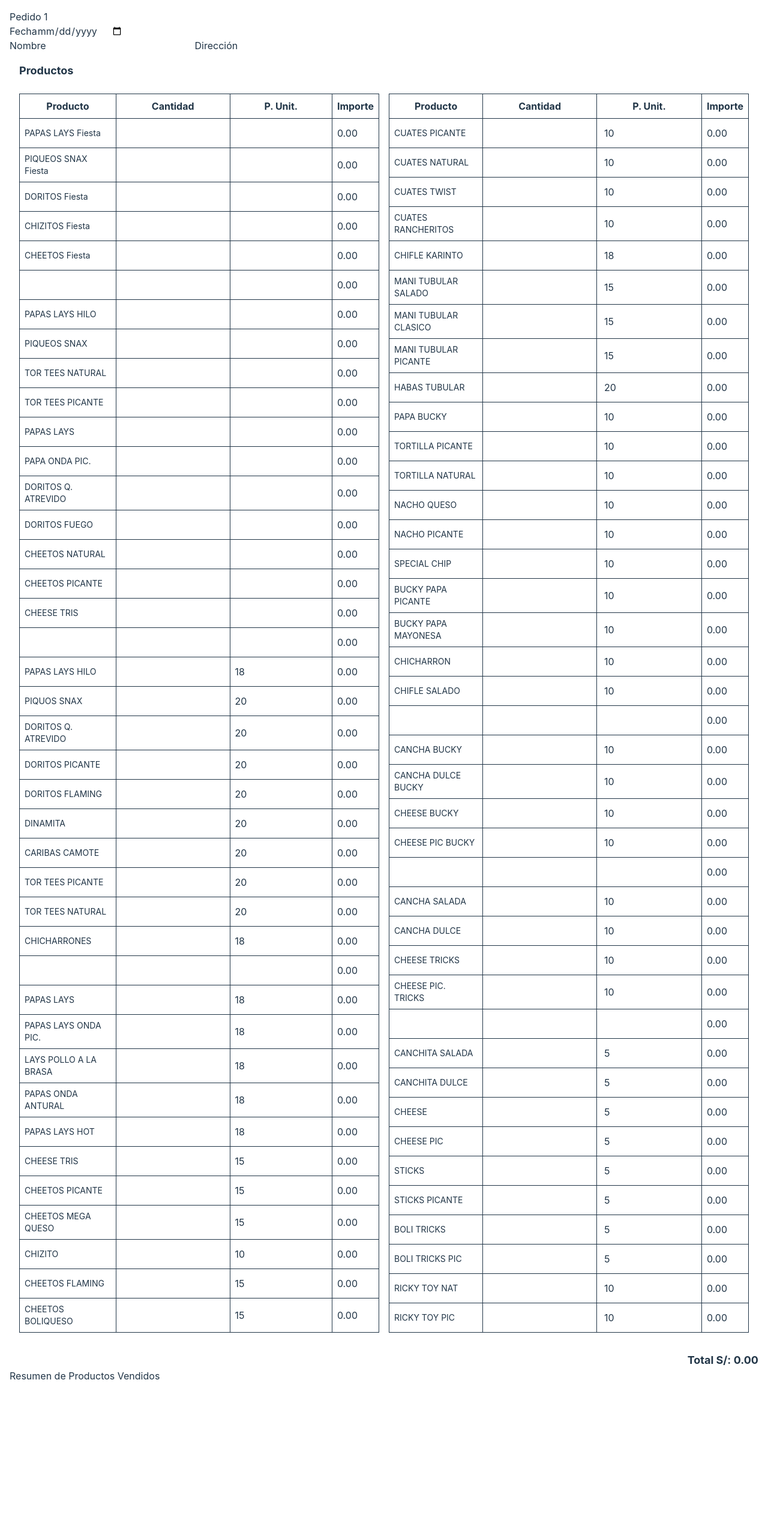
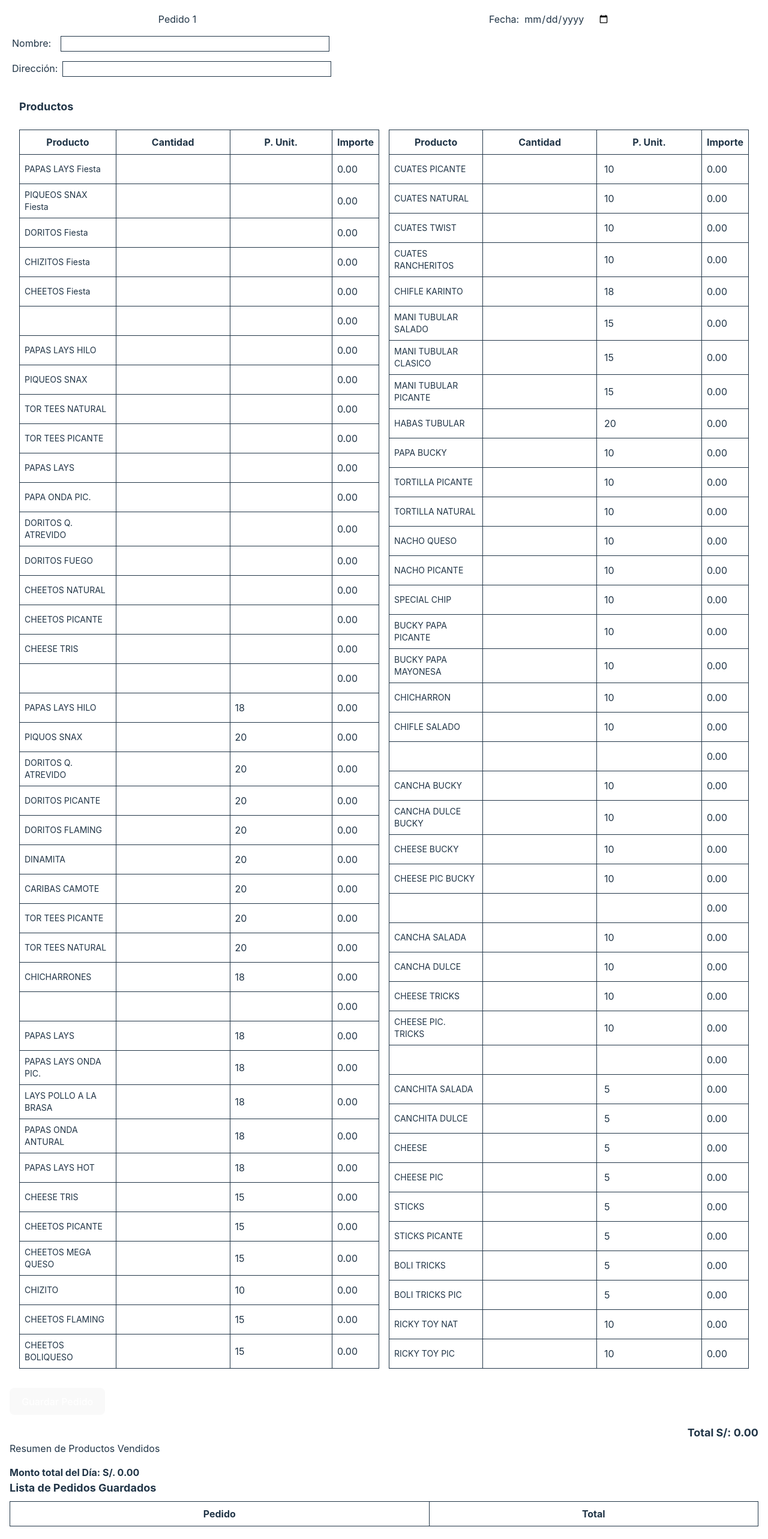
Before and after one commit to McJafet/Bucky-Web-Orders, a React (Vite) app: page / in a window 1280 px wide. Shown: the top 2566 px of the page at 60% size. Before the commit the page ends 2322 px from the top, so only its background shows below. Built offline with nearby package versions, Linux system fonts and the light colour scheme.

Commit message:
pedidos guardados y consolidado

```diff
--- a/src/components/PedidoTable.tsx
+++ b/src/components/PedidoTable.tsx
@@ -12,6 +12,9 @@
 
 type Pedido = {
   id: number;
+  cliente: string;
+  direccion: string;
+  fecha: string;
   productos: Producto[];
   total: number;
 };
@@ -106,11 +109,17 @@
   const [productos, setProductos] = useState<Producto[]>(productosBase);
   const [width, setWidth] = useState(window.innerWidth);
   const [pedidos, setPedidos] = useState<Pedido[]>([]);
+  const [total, setTotal] = useState<number>(0);
+  // const [pedidoSeleccionado, setPedidoSeleccionado] = useState<Pedido | null>(null);
+  const [cliente, setCliente] = useState<string>("");
+  const [direccion, setDireccion] = useState<string>("");
+  const [fecha, setFecha] = useState<string>("");
   const [resumen, setResumen] = useState<{ [key: string]: {
     cantidad: number;
     importe: number;
   }}>({});
-  const [total, setTotal] = useState<number>(0);
+
+
   const breakpoint = 740;
 
   window.addEventListener("resize", () => setWidth(window.innerWidth));
@@ -138,9 +147,16 @@
   };
 
   const handleAddPedido = () => {
+    if (!cliente || !direccion || !fecha) {
+      alert("Por favor, complete los datos del cliente.");
+      return;
+    }
     const totalPedido = productos.reduce((acc, producto) => acc + producto.importe, 0);
     const nuevoPedido: Pedido = {
       id: pedidos.length + 1,
+      cliente,
+      direccion,
+      fecha,
       productos: [...productos],
       total: totalPedido,
     };
@@ -160,6 +176,9 @@
     setResumen(nuevoResumen);
     setTotal((prev) => prev + nuevoTotal);
     setProductos(productosBase.map((p) => ({ ...p })));
+    setCliente("");
+    setDireccion("");
+    setFecha("");
   };
 
 
@@ -231,17 +250,12 @@
         <div className="flex-col w-full mx-auto mb-4">
           <header className="w-full flex justify-around p-1 mb-2">
             <h2 className="">Pedido 1</h2>
-            <label htmlFor="date" >Fecha:
-              <input type="date" id="date" className="ml-2" />
-            </label>
+            <input type="date" value={fecha} onChange={(e) => setFecha(e.target.value)} className="border p-2" />
           </header>
           <nav className="w-full flex flex-col gap-2">
-            <label htmlFor="name" className="p-1 flex gap-2">Nombre:
-              <input type="text" id="name" className="ml-2 w-md border-1"/>
-            </label>
-            <label htmlFor="adress" className="p-1 flex">Dirección:
-              <input type="text" id="adress" className="ml-2 w-md border-1"/>
-            </label>
+            <input type="text" placeholder="Nombre del Cliente" value={cliente} onChange={(e) => setCliente(e.target.value)} className="border p-2 mr-2" />
+            <input type="text" placeholder="Dirección" value={direccion} onChange={(e) => setDireccion(e.target.value)} className="border p-2 mr-2" />
+
           </nav>
         </div>
         <div>
@@ -315,13 +329,19 @@
         <thead>
           <tr>
             <th className="border p-2">Pedido</th>
+            <th className="border p-2">Cliente</th>
+            <th className="border p-2">Dirección</th>
+            <th className="border p-2">Fecha</th>
             <th className="border p-2">Total</th>
           </tr>
         </thead>
         <tbody>
           {pedidos.map((pedido) => (
             <tr key={pedido.id}>
-              <td className="border p-2">Pedido #{pedido.id}</td>
+              <td className="border p-2">#{pedido.id}</td>
+              <td className="border p-2">{pedido.cliente}</td>
+              <td className="border p-2">{pedido.direccion}</td>
+              <td className="border p-2">{pedido.fecha}</td>
               <td className="border p-2">S/. {pedido.total.toFixed(2)}</td>
             </tr>
           ))}
@@ -332,18 +352,20 @@
 
   return (
     <div className="p-4 w-full mx-auto">
-      <div className="flex-col">
-          <header>
-            <h2>Pedido 1</h2>
-            <label htmlFor="date">Fecha</label>
-              <input type="date" id="date" />
+      <div className="flex-col w-full mx-auto mb-4">
+          <header className="w-full flex justify-around p-1 mb-2">
+            <h2 className="">Pedido 1</h2>
+            <label htmlFor="date" >Fecha:
+              <input type="date" id="date" className="ml-2" />
+            </label>
           </header>
-          <nav>
-            <label htmlFor="name">Nombre</label>
-            <input type="text" id="name" />
-
-            <label htmlFor="adress">Dirección</label>
-            <input type="text" id="adress" />
+          <nav className="w-full flex flex-col gap-2">
+            <label htmlFor="name" className="p-1 flex gap-2">Nombre:
+              <input type="text" id="name" className="ml-2 w-md border-1"/>
+            </label>
+            <label htmlFor="adress" className="p-1 flex">Dirección:
+              <input type="text" id="adress" className="ml-2 w-md border-1"/>
+            </label>
           </nav>
         </div>
       <div className="p-4 grid grid-cols-2 gap-4">
@@ -427,6 +449,7 @@
         </table>
       </div>
     </div>
+    <button onClick={handleAddPedido} className="col-span-2 bg-blue-500 text-white p-2 mt-4">Guardar Pedido</button>
 
 {/* 8️⃣ Mostramos el total general de la venta */}
 <div className="mt-4 text-right font-bold text-lg">
@@ -445,10 +468,29 @@
       )}
   </thead>
   <tbody>
-          { getResumenProductos(productos).map((resumen) => (
-            <tr key={resumen.nombre}>
-              <td className="border p-2">{resumen.nombre}</td>
-              <td className="border p-2 text-center">{resumen.totalCantidad}</td>
+    { Object.entries(resumen).map(([producto, cantidad]) => (
+      <tr key={producto}>
+        <td className="border p-2">{producto}</td>
+        <td className="border p-2 text-center">{cantidad.cantidad}</td>
+      </tr>
+    ))}
+  </tbody>
+</table>
+<h3 className="text-md font-bold mt-4">Monto total del Día: S/. {total.toFixed(2)}</h3>
+
+<h2 className="text-lg font-bold mb-2">Lista de Pedidos Guardados</h2>
+<table className="border-collapse border w-full mb-4">
+  <thead>
+    <tr>
+      <th className="border p-2">Pedido</th>
+      <th className="border p-2">Total</th>
+    </tr>
+  </thead>
+  <tbody>
+    {pedidos.map((pedido) => (
+      <tr key={pedido.id}>
+        <td className="border p-2">Pedido #{pedido.id}</td>
+        <td className="border p-2">S/. {pedido.total.toFixed(2)}</td>
       </tr>
     ))}
   </tbody>
```
Lines whose indentation alone changed are shown as unchanged.
